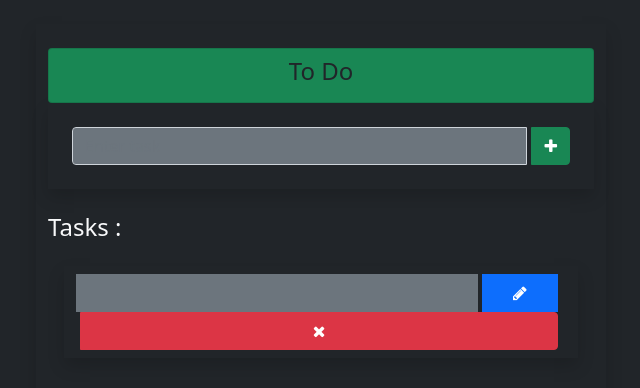
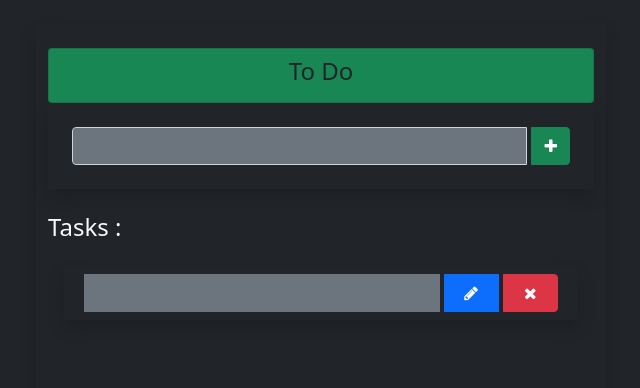
Before and after one commit to beatricerocha/to-do-list, an Angular app: page / in a window 1280 px wide. Shown: the top 388 px of the page, without its empty margins (319-959 px from the left). Built offline with nearby package versions, Linux system fonts and the light colour scheme; data requests are answered from the project's data file.

Commit message:
ajustado margem

```diff
--- a/src/app/component/dashboard/dashboard.component.html
+++ b/src/app/component/dashboard/dashboard.component.html
@@ -1,6 +1,6 @@
 <div class="container-fluid bg-dark">
   <div class="container bg-dark">
-    <div class="row mt-4" style="height: 500px">
+    <div class="row mt-4" style="height: 650px">
       <div class="col"></div>
       <div class="col-md-6 bg-dark shadow">
         <div class="card bg-success mt-4">
@@ -31,8 +31,8 @@
         <div style="overflow-y: auto; height: 350px">
           <div class="m-3" *ngFor="let task of taskArr">
             <div class="p-2 shadow" id="tasks">
-              <div class="input-group row ps-3">
-                <div class="bg-secondary col-md-10">
+              <div class="input-group row ps-4">
+                <div class="bg-secondary col-md-9">
                   {{ task.task_name }}
                 </div>
                 <button
```
